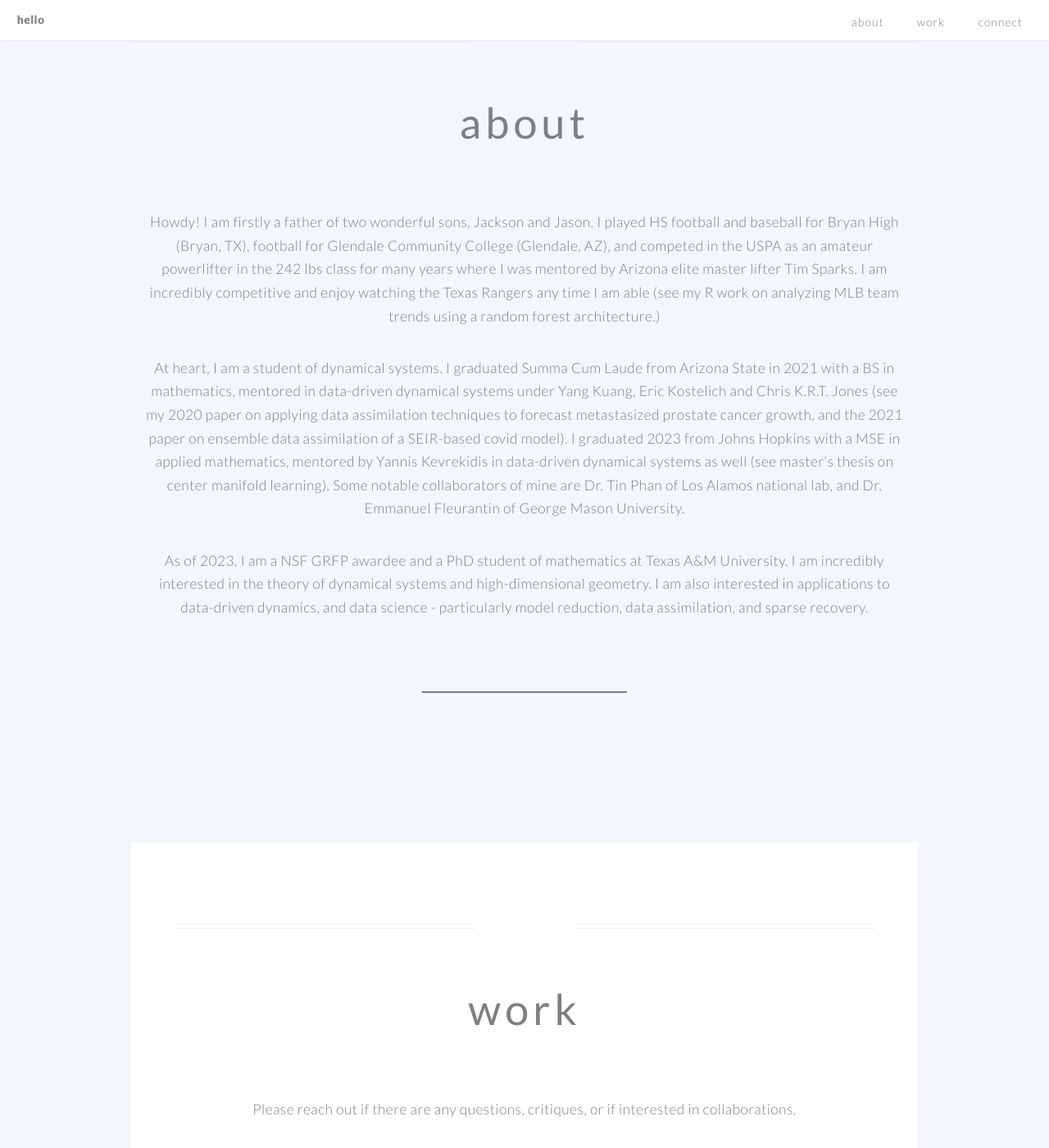
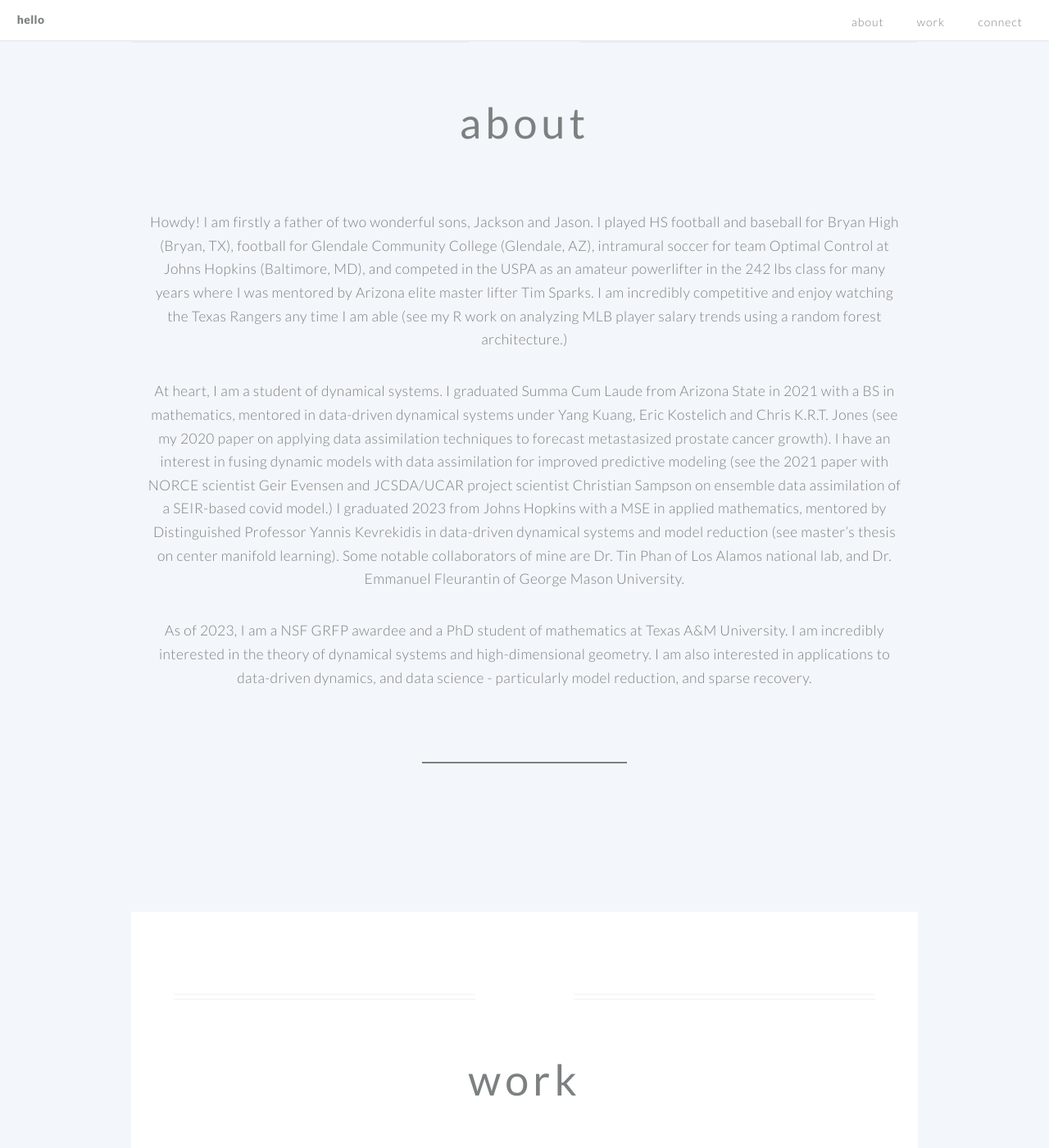
Before and after one commit to jben33/jben33.github.io, a Jekyll site: the page built from index.md, in a window 1280 px wide and 1400 px high, scrolled down 612 px. Shown: the whole window at 82% size. Built offline with Jekyll 4.4.1, drawn with Linux system fonts in a browser that asks for light colours.

Commit message:
Update index.md

```diff
--- a/index.md
+++ b/index.md
@@ -41,8 +41,8 @@ cta_button_label: contact # the label on the button
 
 ---
 [//]: # (write a bit about yourself here)
-Howdy! I am firstly a father of two wonderful sons, Jackson and Jason. I played HS football and baseball for Bryan High (Bryan, TX), football for Glendale Community College (Glendale, AZ), and competed in the USPA as an amateur powerlifter in the 242 lbs class for many years where I was mentored by Arizona elite master lifter Tim Sparks. I am incredibly competitive and enjoy watching the Texas Rangers any time I am able (see my R work on analyzing MLB team trends using a random forest architecture.)
+Howdy! I am firstly a father of two wonderful sons, Jackson and Jason. I played HS football and baseball for Bryan High (Bryan, TX), football for Glendale Community College (Glendale, AZ), intramural soccer for team Optimal Control at Johns Hopkins (Baltimore, MD), and competed in the USPA as an amateur powerlifter in the 242 lbs class for many years where I was mentored by Arizona elite master lifter Tim Sparks. I am incredibly competitive and enjoy watching the Texas Rangers any time I am able (see my R work on analyzing MLB player salary trends using a random forest architecture.)
 
-At heart, I am a student of dynamical systems. I graduated Summa Cum Laude from Arizona State in 2021 with a BS in mathematics, mentored in data-driven dynamical systems under Yang Kuang, Eric Kostelich and Chris K.R.T. Jones (see my 2020 paper on applying data assimilation techniques to forecast metastasized prostate cancer growth, and the 2021 paper on ensemble data assimilation of a SEIR-based covid model). I graduated 2023 from Johns Hopkins with a MSE in applied mathematics, mentored by Yannis Kevrekidis in data-driven dynamical systems as well (see master's thesis on center manifold learning). Some notable collaborators of mine are Dr. Tin Phan of Los Alamos national lab, and Dr. Emmanuel Fleurantin of George Mason University.
+At heart, I am a student of dynamical systems. I graduated Summa Cum Laude from Arizona State in 2021 with a BS in mathematics, mentored in data-driven dynamical systems under Yang Kuang, Eric Kostelich and Chris K.R.T. Jones (see my 2020 paper on applying data assimilation techniques to forecast metastasized prostate cancer growth). I have an interest in fusing dynamic models with data assimilation for improved predictive modeling (see the 2021 paper with NORCE scientist Geir Evensen and JCSDA/UCAR project scientist Christian Sampson on ensemble data assimilation of a SEIR-based covid model.) I graduated 2023 from Johns Hopkins with a MSE in applied mathematics, mentored by Distinguished Professor Yannis Kevrekidis in data-driven dynamical systems and model reduction (see master's thesis on center manifold learning). Some notable collaborators of mine are Dr. Tin Phan of Los Alamos national lab, and Dr. Emmanuel Fleurantin of George Mason University.
 
-As of 2023, I am a NSF GRFP awardee and a PhD student of mathematics at Texas A&M University. I am incredibly interested in the theory of dynamical systems and high-dimensional geometry. I am also interested in applications to data-driven dynamics, and data science - particularly model reduction, data assimilation, and sparse recovery.
+As of 2023, I am a NSF GRFP awardee and a PhD student of mathematics at Texas A&M University. I am incredibly interested in the theory of dynamical systems and high-dimensional geometry. I am also interested in applications to data-driven dynamics, and data science - particularly model reduction, and sparse recovery.
```
